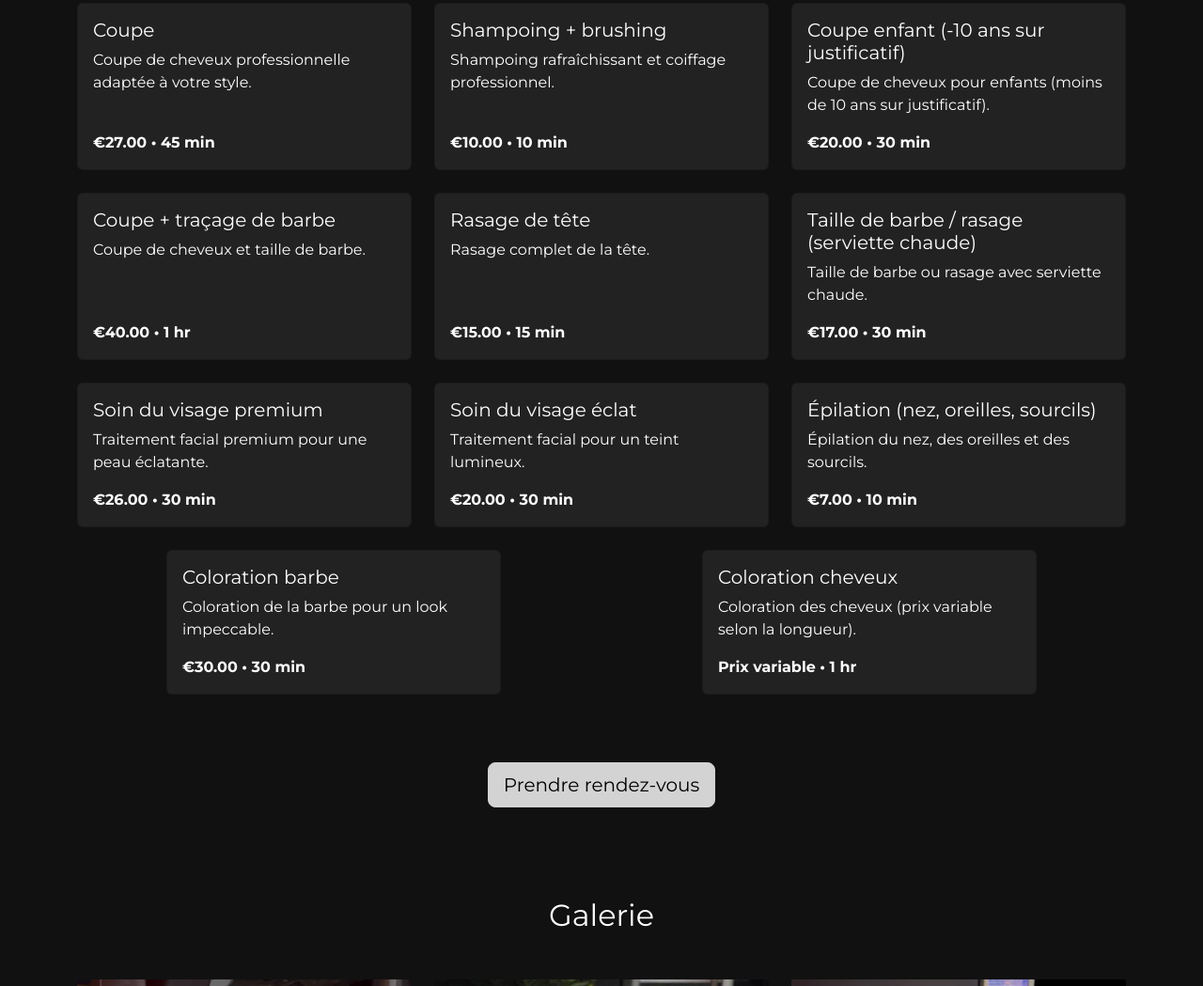
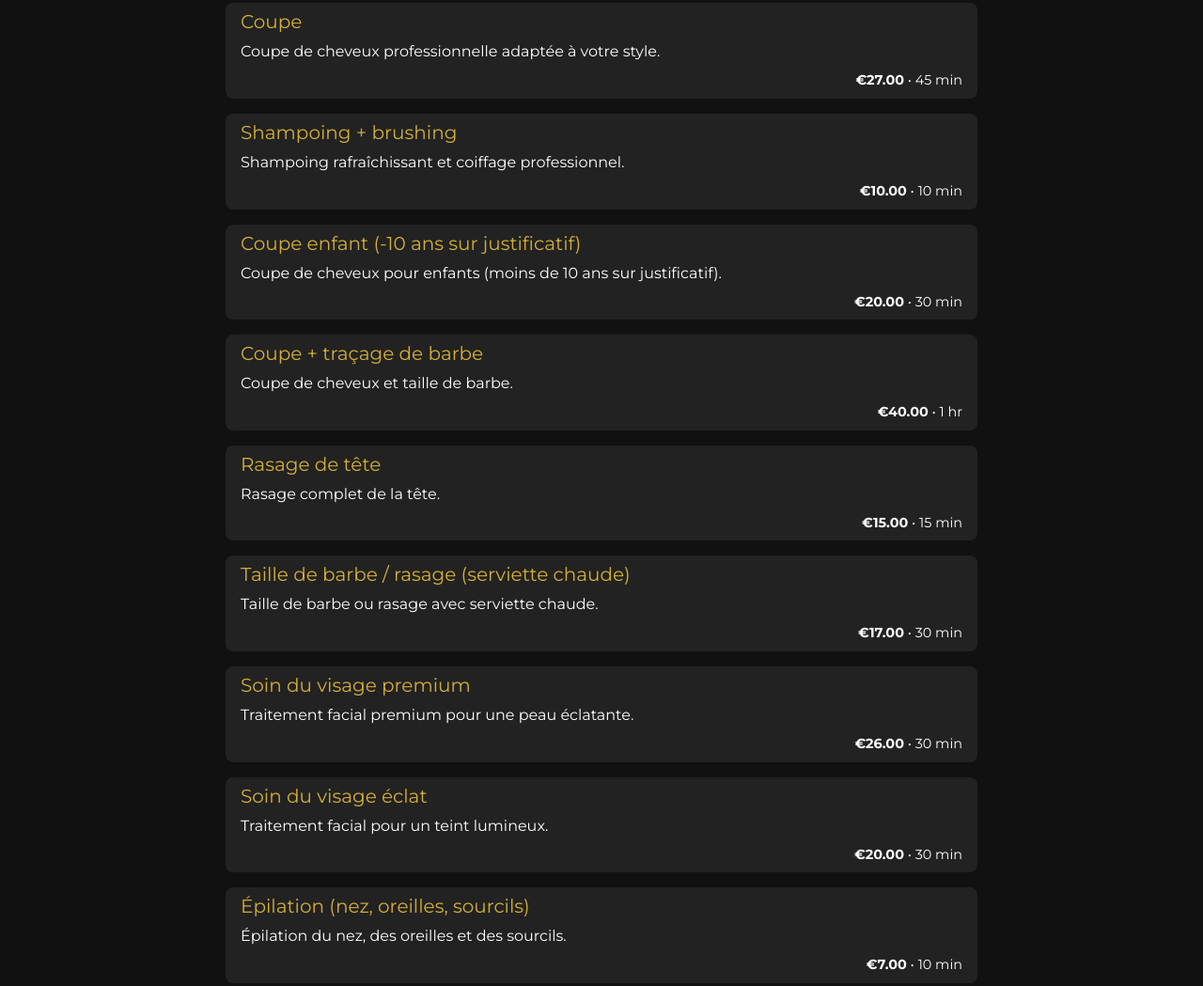
Before and after one commit to edvin3i/newlook, a plain HTML site: page www/index.html in a window 1280 px wide. Shown: the part 1011-2060 px from the top of the page at 94% size. Drawn offline with nearby package versions, Linux system fonts and the light colour scheme; some packages are replaced by stand-ins of ours; a script that the page names is missing.

Commit message:
Change image dir location. Change service block to list.

```diff
--- a/www/index.html
+++ b/www/index.html
@@ -46,107 +46,63 @@
     <section id="services" class="py-5">
         <div class="container">
             <h2 class="text-center mb-5">Nos Services</h2>
-            <div class="row justify-content-center">
-                <div class="col-md-4 mb-4">
-                    <div class="card h-100">
-                        <div class="card-body">
-                            <h5 class="card-title">Coupe</h5>
-                            <p class="card-text">Coupe de cheveux professionnelle adaptée à votre style.</p>
-                            <p class="card-text"><strong>€27.00</strong> • 45 min</p>
-                        </div>
-                    </div>
-                </div>
-                <div class="col-md-4 mb-4">
-                    <div class="card h-100">
-                        <div class="card-body">
-                            <h5 class="card-title">Shampoing + brushing</h5>
-                            <p class="card-text">Shampoing rafraîchissant et coiffage professionnel.</p>
-                            <p class="card-text"><strong>€10.00</strong> • 10 min</p>
-                        </div>
-                    </div>
-                </div>
-                <div class="col-md-4 mb-4">
-                    <div class="card h-100">
-                        <div class="card-body">
-                            <h5 class="card-title">Coupe enfant (-10 ans sur justificatif)</h5>
-                            <p class="card-text">Coupe de cheveux pour enfants (moins de 10 ans sur justificatif).</p>
-                            <p class="card-text"><strong>€20.00</strong> • 30 min</p>
-                        </div>
-                    </div>
-                </div>
-                <div class="col-md-4 mb-4">
-                    <div class="card h-100">
-                        <div class="card-body">
-                            <h5 class="card-title">Coupe + traçage de barbe</h5>
-                            <p class="card-text">Coupe de cheveux et taille de barbe.</p>
-                            <p class="card-text"><strong>€40.00</strong> • 1 hr</p>
-                        </div>
-                    </div>
-                </div>
-                <div class="col-md-4 mb-4">
-                    <div class="card h-100">
-                        <div class="card-body">
-                            <h5 class="card-title">Rasage de tête</h5>
-                            <p class="card-text">Rasage complet de la tête.</p>
-                            <p class="card-text"><strong>€15.00</strong> • 15 min</p>
-                        </div>
-                    </div>
-                </div>
-                <div class="col-md-4 mb-4">
-                    <div class="card h-100">
-                        <div class="card-body">
-                            <h5 class="card-title">Taille de barbe / rasage (serviette chaude)</h5>
-                            <p class="card-text">Taille de barbe ou rasage avec serviette chaude.</p>
-                            <p class="card-text"><strong>€17.00</strong> • 30 min</p>
-                        </div>
-                    </div>
-                </div>
-                <div class="col-md-4 mb-4">
-                    <div class="card h-100">
-                        <div class="card-body">
-                            <h5 class="card-title">Soin du visage premium</h5>
-                            <p class="card-text">Traitement facial premium pour une peau éclatante.</p>
-                            <p class="card-text"><strong>€26.00</strong> • 30 min</p>
-                        </div>
-                    </div>
-                </div>
-                <div class="col-md-4 mb-4">
-                    <div class="card h-100">
-                        <div class="card-body">
-                            <h5 class="card-title">Soin du visage éclat</h5>
-                            <p class="card-text">Traitement facial pour un teint lumineux.</p>
-                            <p class="card-text"><strong>€20.00</strong> • 30 min</p>
-                        </div>
-                    </div>
-                </div>
-                <div class="col-md-4 mb-4">
-                    <div class="card h-100">
-                        <div class="card-body">
-                            <h5 class="card-title">Épilation (nez, oreilles, sourcils)</h5>
-                            <p class="card-text">Épilation du nez, des oreilles et des sourcils.</p>
-                            <p class="card-text"><strong>€7.00</strong> • 10 min</p>
-                        </div>
-                    </div>
-                </div>
-                <div class="col-md-4 mb-4 last-two-services">
-                    <div class="card h-100">
-                        <div class="card-body">
-                            <h5 class="card-title">Coloration barbe</h5>
-                            <p class="card-text">Coloration de la barbe pour un look impeccable.</p>
-                            <p class="card-text"><strong>€30.00</strong> • 30 min</p>
-                        </div>
-                    </div>
-                </div>
-                <div class="col-md-4 mb-4 last-two-services">
-                    <div class="card h-100">
-                        <div class="card-body">
-                            <h5 class="card-title">Coloration cheveux</h5>
-                            <p class="card-text">Coloration des cheveux (prix variable selon la longueur).</p>
-                            <p class="card-text"><strong>Prix variable</strong> • 1 hr</p>
-                        </div>
-                    </div>
-                </div>
-            </div>
+            <ul class="list-group service-list">
+                <li class="list-group-item">
+                    <h5>Coupe</h5>
+                    <p>Coupe de cheveux professionnelle adaptée à votre style.</p>
+                    <span class="price-time"><strong>€27.00</strong> • 45 min</span>
+                </li>
+                <li class="list-group-item">
+                    <h5>Shampoing + brushing</h5>
+                    <p>Shampoing rafraîchissant et coiffage professionnel.</p>
+                    <span class="price-time"><strong>€10.00</strong> • 10 min</span>
+                </li>
+                <li class="list-group-item">
+                    <h5>Coupe enfant (-10 ans sur justificatif)</h5>
+                    <p>Coupe de cheveux pour enfants (moins de 10 ans sur justificatif).</p>
+                    <span class="price-time"><strong>€20.00</strong> • 30 min</span>
+                </li>
+                <li class="list-group-item">
+                    <h5>Coupe + traçage de barbe</h5>
+                    <p>Coupe de cheveux et taille de barbe.</p>
+                    <span class="price-time"><strong>€40.00</strong> • 1 hr</span>
+                </li>
+                <li class="list-group-item">
+                    <h5>Rasage de tête</h5>
+                    <p>Rasage complet de la tête.</p>
+                    <span class="price-time"><strong>€15.00</strong> • 15 min</span>
+                </li>
+                <li class="list-group-item">
+                    <h5>Taille de barbe / rasage (serviette chaude)</h5>
+                    <p>Taille de barbe ou rasage avec serviette chaude.</p>
+                    <span class="price-time"><strong>€17.00</strong> • 30 min</span>
+                </li>
+                <li class="list-group-item">
+                    <h5>Soin du visage premium</h5>
+                    <p>Traitement facial premium pour une peau éclatante.</p>
+                    <span class="price-time"><strong>€26.00</strong> • 30 min</span>
+                </li>
+                <li class="list-group-item">
+                    <h5>Soin du visage éclat</h5>
+                    <p>Traitement facial pour un teint lumineux.</p>
+                    <span class="price-time"><strong>€20.00</strong> • 30 min</span>
+                </li>
+                <li class="list-group-item">
+                    <h5>Épilation (nez, oreilles, sourcils)</h5>
+                    <p>Épilation du nez, des oreilles et des sourcils.</p>
+                    <span class="price-time"><strong>€7.00</strong> • 10 min</span>
+                </li>
+                <li class="list-group-item">
+                    <h5>Coloration barbe</h5>
+                    <p>Coloration de la barbe pour un look impeccable.</p>
+                    <span class="price-time"><strong>€30.00</strong> • 30 min</span>
+                </li>
+                <li class="list-group-item">
+                    <h5>Coloration cheveux</h5>
+                    <p>Coloration des cheveux (prix variable selon la longueur).</p>
+                    <span class="price-time"><strong>Prix variable</strong> • 1 hr</span>
+                </li>
+            </ul>
             <div class="text-center mt-5">
                 <a href="https://book.squareup.com/appointments/4okrls8gfirsvn/location/L89AP7Z4A5ZD8/services" class="btn btn-primary btn-lg" target="_blank">Prendre rendez-vous</a>
             </div>
--- a/www/styles.css
+++ b/www/styles.css
@@ -235,3 +235,48 @@ footer {
         padding-top: 60px; /* Adjust this value as needed */
     }
 }
+
+/* Add these styles for the service list */
+.service-list {
+    max-width: 800px;
+    margin: 0 auto;
+}
+
+.service-list .list-group-item {
+    background-color: #222;
+    color: white;
+    border: none;
+    margin-bottom: 1rem;
+    border-radius: 0.5rem;
+    transition: transform 0.3s ease-in-out;
+}
+
+.service-list .list-group-item:hover {
+    transform: translateY(-5px);
+}
+
+.service-list h5 {
+    margin-bottom: 0.5rem;
+    color: #d4af37;
+}
+
+.service-list p {
+    margin-bottom: 0.5rem;
+}
+
+.service-list .price-time {
+    display: block;
+    text-align: right;
+    font-size: 0.9rem;
+}
+
+/* Mobile-specific styles for service list */
+@media (max-width: 768px) {
+    .service-list .list-group-item {
+        padding: 1rem;
+    }
+
+    .service-list .list-group-item:hover {
+        transform: none;
+    }
+}
```
